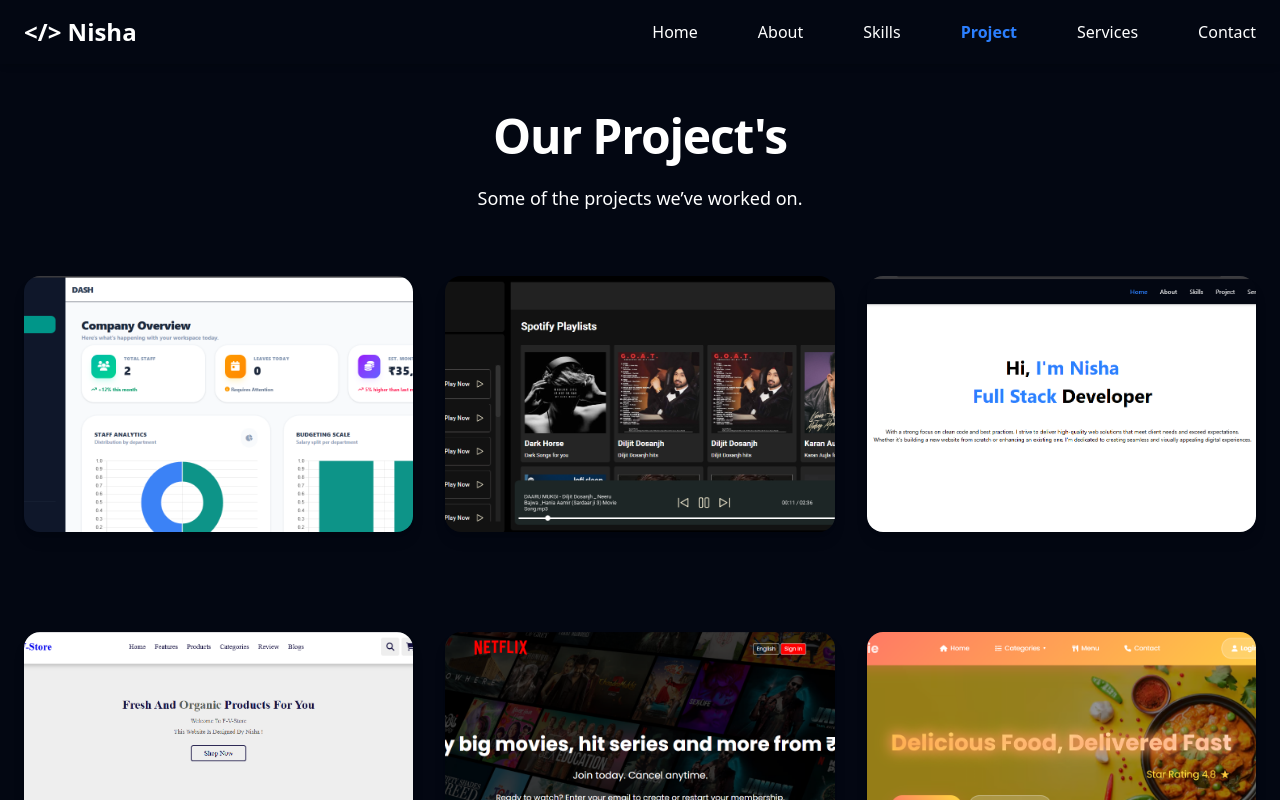
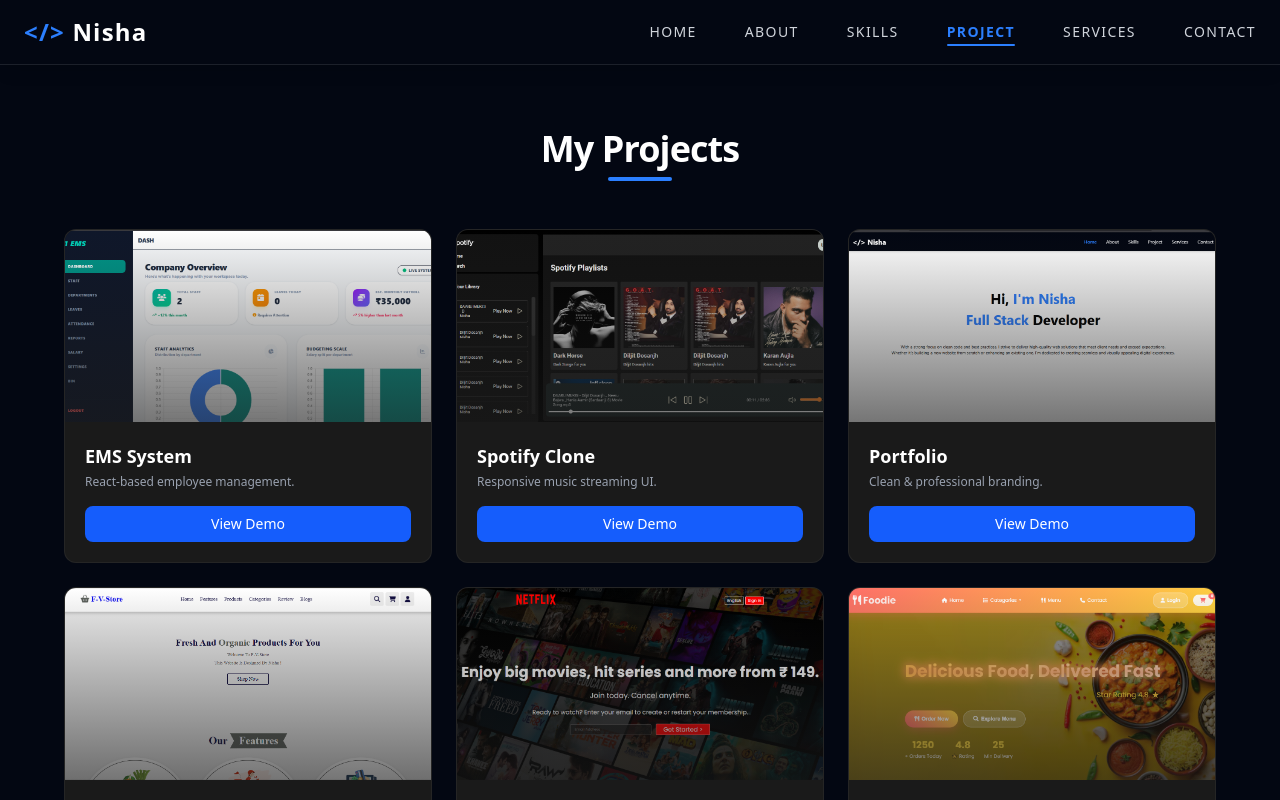
Before and after one commit to Lets-nisha/portfolio-com-n95, a React (Vite) app: page /project in a window 1280 px wide. Shown: the top 800 px of the page. Built offline with nearby package versions, Linux system fonts and the light colour scheme.

Commit message:
add resume

```diff
--- a/src/components/Navbar.jsx
+++ b/src/components/Navbar.jsx
@@ -1,13 +1,13 @@
 import { useState } from "react";
 import { Link, useLocation } from "react-router-dom";
-import React from 'react'
-import "../App.css"
+import React from 'react';
+import "../App.css";
 
-const Navbar = () =>{
+const Navbar = () => {
   const [isOpen, setIsOpen] = useState(false);
   const location = useLocation();
 
-  const name = '</>' ;
+  const name = '</>';
 
   const navLinks = [
     { name: "Home", path: "/" },
@@ -16,62 +16,68 @@
     { name: "Project", path: "/project" },
     { name: "Services", path: "/services" },
     { name: "Contact", path: "/contact" },
-
-
-
   ];
 
   return (
-    <nav className="  shadow-md sticky top-0 z-50 bgColor">
+    <nav className="shadow-lg sticky top-0 z-50 bgColor backdrop-blur-md border-b border-white/10">
       <div className="max-w-7xl mx-auto px-6 py-4 flex justify-between items-center">
 
         {/* Logo */}
-        <Link to="/" className="text-2xl font-bold text-white ">
-          {name} Nisha
+        <Link to="/" className="text-2xl font-bold text-white tracking-wider hover:text-blue-400 transition-colors">
+          <span className="text-blue-500">{name}</span> Nisha
         </Link>
 
         {/* Desktop Menu */}
-        <div className="hidden md:flex space-x-15 ">
+        <div className="hidden md:flex space-x-8 lg:space-x-12">
           {navLinks.map((link) => (
             <Link
               key={link.path}
               to={link.path}
-              className={`${
+              className={`relative text-sm uppercase tracking-widest transition-all duration-300 hover:text-blue-400 ${
                 location.pathname === link.path
-                  ? "text-blue-500 font-semibold"
-                  : "text-white"
-              }  `
-            }
+                  ? "text-blue-500 font-bold"
+                  : "text-gray-300"
+              }`}
+            >
+              {link.name}
+              {/* Active Underline Animation */}
+              {location.pathname === link.path && (
+                <span className="absolute -bottom-1 left-0 w-full h-0.5 bg-blue-500 rounded-full"></span>
+              )}
+            </Link>
+          ))}
+        </div>
+
+        {/* Professional Animated Hamburger */}
+        <button
+          className="md:hidden flex flex-col justify-center items-center w-8 h-8 space-y-1.5 z-50 focus:outline-none"
+          onClick={() => setIsOpen(!isOpen)}
+        >
+          <span className={`block w-6 h-0.5 bg-white transition-transform duration-300 ${isOpen ? "rotate-45 translate-y-2" : ""}`}></span>
+          <span className={`block w-6 h-0.5 bg-white transition-opacity duration-300 ${isOpen ? "opacity-0" : "opacity-100"}`}></span>
+          <span className={`block w-6 h-0.5 bg-white transition-transform duration-300 ${isOpen ? "-rotate-45 -translate-y-2" : ""}`}></span>
+        </button>
+      </div>
+
+      {/* Mobile Menu with Slide-down Effect */}
+      <div className={`md:hidden overflow-hidden transition-all duration-300 ease-in-out ${isOpen ? "max-h-96 opacity-100" : "max-h-0 opacity-0"}`}>
+        <div className="bgColor px-6 pb-6 pt-2 space-y-2 border-t border-white/5">
+          {navLinks.map((link) => (
+            <Link
+              key={link.path}
+              to={link.path}
+              onClick={() => setIsOpen(false)}
+              className={`block py-3 px-4 rounded-lg transition-colors ${
+                location.pathname === link.path
+                  ? "bg-blue-600/20 text-blue-400 font-semibold"
+                  : "text-white hover:bg-white/10"
+              }`}
             >
               {link.name}
             </Link>
           ))}
         </div>
-
-        {/* Mobile Hamburger */}
-        <button
-          className="md:hidden text-white"
-          onClick={() => setIsOpen(!isOpen )}
-        >
-          ☰
-        </button>
       </div>
-
-      {/* Mobile Menu */}
-      {isOpen && (
-        <div className="md:hidden bgColor text-white  shadow-md ">
-          {navLinks.map((link) => (
-            <Link
-              key={link.path}
-              to={link.path}
-              onClick={() => setIsOpen(false)}
-              className="block px-6 py-3 border-b text-white hover:bg-gray-100 nav"
-            >
-              {link.name}
-            </Link>
-          ))}
-        </div>
-      )}
     </nav>
   );
 }
--- a/src/pages/Project.jsx
+++ b/src/pages/Project.jsx
@@ -6,106 +6,100 @@
 import ems from '../assets/ems.png'
 import Foodie from '../assets/Foodie.png'
 
- const Project = () =>{
+const Project = () => {
 
   const projects = [
     {
-      title: "Employee management system",
-      image: ems ,
-      description: "  EMS web built with React.",
+      title: "EMS System",
+      image: ems,
+      description: "React-based employee management.",
       link: "https://employee-management-system-maju.vercel.app/"
     },
     {
-      title: "Spotify Clone Website",
-      image:  spotify,
-      description: "Responsive music website design.",
-      link: spotify
-
+      title: "Spotify Clone",
+      image: spotify,
+      description: "Responsive music streaming UI.",
+      link: "#"
     },
     {
       title: "Portfolio",
       image: portfolio,
-      description: "Personal branding website with clean UI.",
+      description: "Clean & professional branding.",
       link: "https://portfolio-website-n95.netlify.app/"
     },
     {
       title: "Grocery Store",
       image: grocery,
-      description: "Grocery Store website with clean UI.",
+      description: "E-commerce platform with cart.",
       link: "https://grocery-website-n95.netlify.app"
     },
     {
       title: "Netflix Clone",
       image: netflix,
-      description: "Netflix Clone website with clean UI.",
+      description: "Cinematic movie listing UI.",
       link: "https://netflix-clone-green-xi-41.vercel.app/"
     },
     {
-      title: "Foodie Delivery Website",
+      title: "Foodie App",
       image: Foodie,
-      description: "Foodie Delivery website with clean UI.",
+      description: "Modern food delivery interface.",
       link: "https://foodie-n95.netlify.app/"
     },
-
   ];
 
   return (
-    <div className="px-6 py-12 bgColor text-white">
+    <div className="px-6 py-16 bgColor text-white">
 
       {/* Heading */}
-      <section className="text-center  mb-16">
-        <h1 className="text-4xl md:text-5xl font-extrabold mb-6 tracking-tight">
-          Our Project's
+      <section className="text-center mb-12">
+        <h1 className="text-4xl font-bold mb-2 tracking-tight">
+          My Projects
         </h1>
-        <p className="  text-lg">
-          Some of the projects we’ve worked on.
-        </p>
+        <div className="w-16 h-1 bg-blue-500 mx-auto rounded-full"></div>
       </section>
 
       {/* Projects Grid */}
-      <section className="max-w-7xl mx-auto grid grid-cols-1 sm:grid-cols-2 lg:grid-cols-3 gap-8">
+      <section className="max-w-6xl mx-auto grid grid-cols-1 sm:grid-cols-2 lg:grid-cols-3 gap-6">
 
         {projects.map((project, index) => (
           <div
             key={index}
-            className="relative group rounded-2xl overflow-hidden shadow-lg mb-17"
+            className="group bg-[#1a1a1a] border border-white/5 rounded-xl overflow-hidden hover:border-blue-500/50 transition-all duration-300"
           >
-            {/* Image */}
+            {/* Image Container - Height reduced to h-48 */}
+            <div className="relative h-48 overflow-hidden">
               <img
                 src={project.image}
                 alt={project.title}
-              className="w-full h-64 object-cover group-hover:scale-110 transition duration-500"
+                className="w-full h-full object-cover group-hover:scale-105 transition-transform duration-500"
               />
+              <div className="absolute inset-0 bg-gradient-to-t from-[#1a1a1a] to-transparent opacity-60"></div>
+            </div>
 
-            {/* Overlay */}
-            <div className="absolute inset-0 bg-black bg-opacity-60
-                            flex flex-col justify-center items-center
-                            opacity-0 group-hover:opacity-70
-                            transition duration-500 text-center px-4">
-
-              <h3 className="text-white text-xl font-semibold mb-2">
+            {/* Content Area - Minimal padding */}
+            <div className="p-5">
+              <h3 className="text-lg font-semibold mb-1 group-hover:text-blue-400 transition-colors">
                 {project.title}
               </h3>
-
-              <p className="text-gray-200 text-sm mb-4">
+              <p className="text-gray-400 text-xs mb-4 line-clamp-1">
                 {project.description}
               </p>
 
-              <button className="bg-blue-600 text-white px-4 py-2 rounded hover:bg-blue-700 transition">
-                <a href={project.link} target="_blank" rel="noopener noreferrer">
-                  View Project
+              <a
+                href={project.link}
+                target="_blank"
+                rel="noopener noreferrer"
+                className="inline-block w-full py-2 text-center bg-blue-600 hover:bg-blue-500 text-white text-sm font-medium rounded-lg transition-colors"
+              >
+                View Demo
               </a>
-              </button>
-
             </div>
           </div>
         ))}
 
       </section>
-
     </div>
   );
 }
 
-
-export default Project
+export default Project;
--- a/src/pages/Services.jsx
+++ b/src/pages/Services.jsx
@@ -55,16 +55,25 @@
         </p>
       </section>
 
-      {/* Services Grid */}
-      <section className="max-w-7xl h-full mx-auto  grid grid-cols-1 sm:grid-cols-2 lg:grid-cols-3 gap-8 mb-20">
+    {/* Services Grid - Better Spacing */}
+      <section className="max-w-7xl mx-auto grid grid-cols-1 sm:grid-cols-2 lg:grid-cols-3 gap-y-16 gap-x-8">
         {services.map((service, index) => (
-          <ServiceCart
+          <div
             key={index}
-            image={service.image}
-            title={service.title}
-            description={service.description}
-            buttonText="Learn More"
-          />
+            className="group relative transition-all duration-500 hover:-translate-y-3"
+          >
+            {/* Subtle card shadow glow on hover */}
+            <div className="absolute inset-0 bg-blue-500/10 blur-2xl opacity-0 group-hover:opacity-100 transition-opacity duration-500 rounded-3xl"></div>
+
+            <div className="relative z-10">
+              <ServiceCart
+                image={service.image}
+                title={service.title}
+                description={service.description}
+                buttonText="Learn More"
+              />
+            </div>
+          </div>
         ))}
       </section>
 
```
Also changed, not shown: src/pages/Contact.jsx (+32 -2 lines), src/pages/Skills.jsx (+30 -20 lines), src/App.css (line endings or trailing spaces), 2 other files (tests, documents, lock files or other folders). Lines whose indentation alone changed are shown as unchanged.
